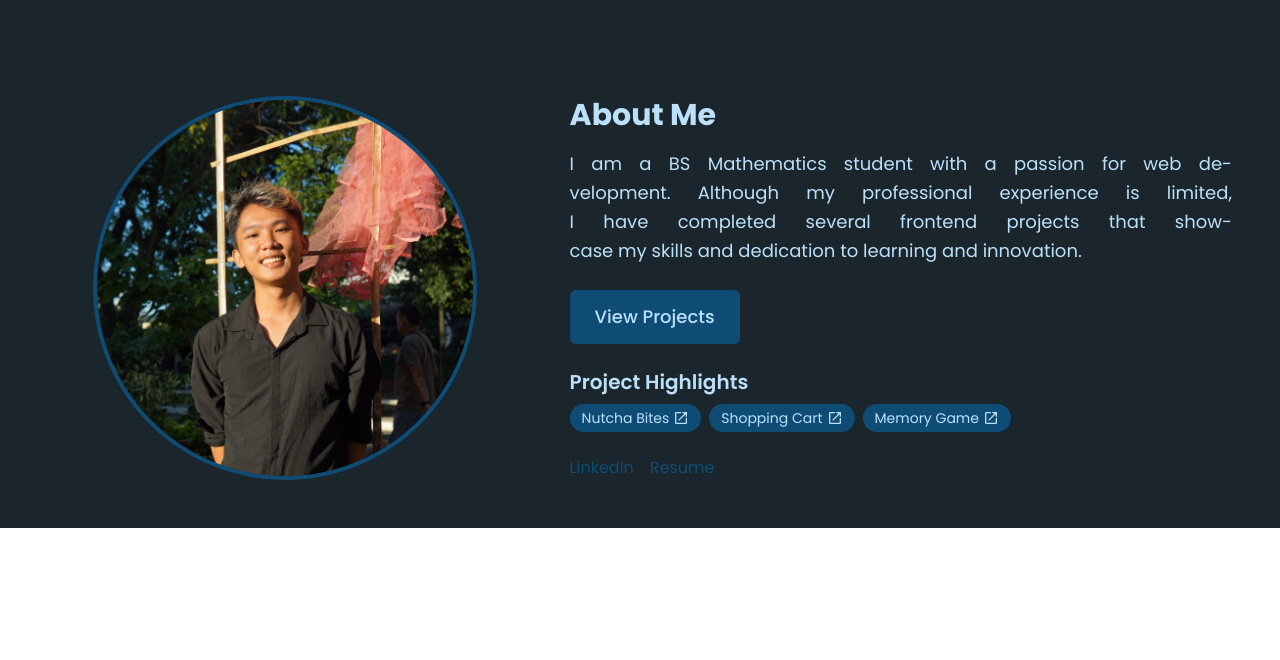
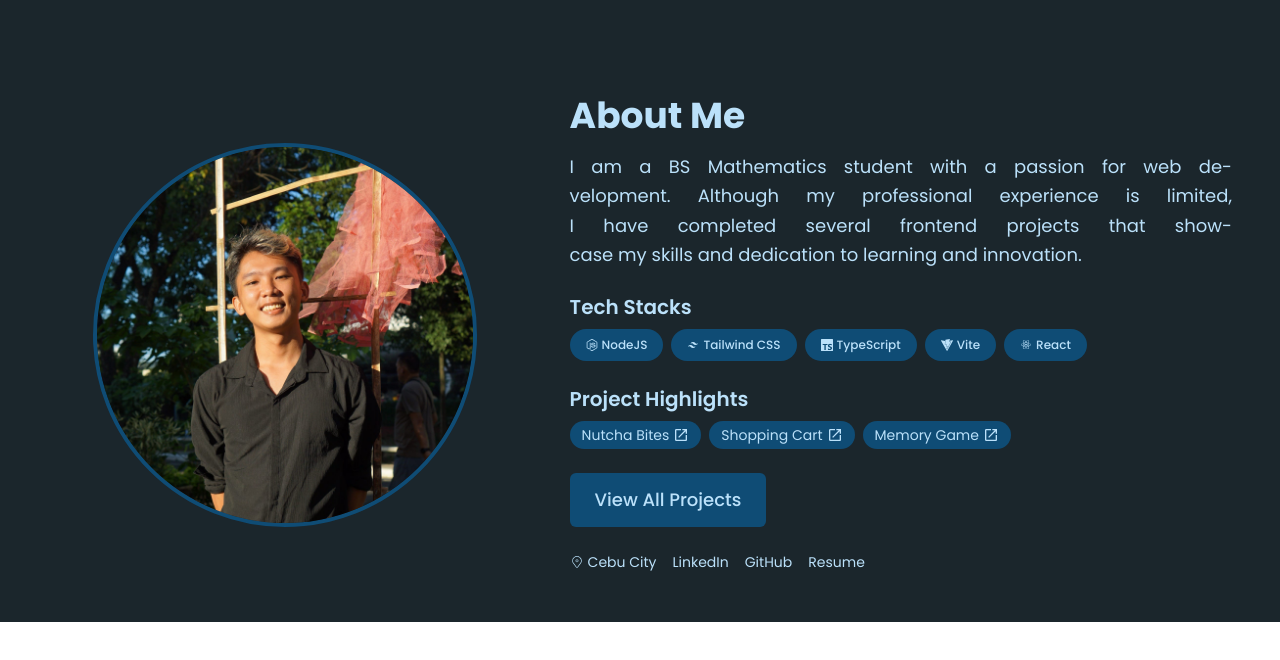
Before and after one commit to jlescarlan11/Portfolio, a React (Vite) app: page /about in a window 1280 px wide. Shown: the top 660 px of the page. Built offline with nearby package versions, Linux system fonts and the light colour scheme.

Commit message:
Edit infos

```diff
--- a/src/App.tsx
+++ b/src/App.tsx
@@ -17,7 +17,7 @@ const App: React.FC = () => {
     const observerOptions = {
       root: null,
       rootMargin: "0px",
-      threshold: 0.6, // Adjust threshold as needed
+      threshold: 0.5, // Adjust threshold as needed
     };
 
     const observer = new IntersectionObserver((entries) => {
--- a/src/components/About.tsx
+++ b/src/components/About.tsx
@@ -1,5 +1,14 @@
-import React from "react";
+import React, { JSX } from "react";
+import { BiLogoReact, BiLogoTailwindCss } from "react-icons/bi";
+import { CiLocationOn } from "react-icons/ci";
 import { MdOpenInNew } from "react-icons/md";
+import {
+  SiJavascript,
+  SiNodedotjs,
+  SiRedux,
+  SiTypescript,
+  SiVite,
+} from "react-icons/si";
 import { Link } from "react-router-dom";
 import { HashLink } from "react-router-hash-link";
 
@@ -47,7 +56,7 @@ const projectHighlights: ProjectHighlight[] = [
   {
     id: "1",
     title: "Nutcha Bites",
-    preview: "https://nutchabites.example.com",
+    preview: "https://nutcha-bites.vercel.app/",
   },
   {
     id: "2",
@@ -61,11 +70,37 @@ const projectHighlights: ProjectHighlight[] = [
   },
 ];
 
+// -----------------------------------------------------------------------------
+// TechIcon Component
+// -----------------------------------------------------------------------------
+const techIconMap: { [key: string]: JSX.Element } = {
+  TypeScript: <SiTypescript title="TypeScript" />,
+  "Tailwind CSS": <BiLogoTailwindCss title="Tailwind CSS" />,
+  Vite: <SiVite title="Vite" />,
+  React: <BiLogoReact title="React" />,
+  Redux: <SiRedux title="Redux" />,
+  JavaScript: <SiJavascript title="TypeScript" />,
+  NodeJS: <SiNodedotjs title="Node JS" />,
+};
+
+// -----------------------------------------------------------------------------
+// TechBadge Component
+// -----------------------------------------------------------------------------
+const TechBadge: React.FC<{ tech: string }> = ({ tech }) => {
+  return (
+    <span className="inline-flex items-center gap-1 justify-start m-1 text-xs font-medium rounded-full text-[var(--text-color)">
+      {techIconMap[tech] || null} {tech}
+    </span>
+  );
+};
+
+const techStacks = ["NodeJS", "Tailwind CSS", "TypeScript", "Vite", "React"];
+
 const BioSection = () => {
   return (
     <div className="w-full md:w-3/5 md:pl-12 ">
       {/* Section Heading */}
-      <h2 className="text-3xl font-bold mb-4">About Me</h2>
+      <h2 className="text-4xl font-bold mb-4">About Me</h2>
       {/* Bio Text */}
       <p className="text-lg text-balance break-normal hyphens-auto text-justify leading-relaxed mb-6">
         I am a BS Mathematics student with a passion for web development.
@@ -73,6 +108,42 @@ const BioSection = () => {
         frontend projects that showcase my skills and dedication to learning and
         innovation.
       </p>
+      {/* Techstacks */}
+      <div className="mb-6">
+        <h3 className="text-xl font-semibold mb-2">Tech Stacks</h3>
+        {/*
+          The project items are rendered as interactive badges.
+          Each badge is clickable (using React Router's Link) to provide more details about the project.
+          Hover effects (scale and color change) enhance user engagement.
+        */}
+        <ul className="flex flex-wrap gap-2">
+          {techStacks.map((techStack) => (
+            <li className="flex flex-row items-center gap-1 px-3 py-1 bg-[var(--accent-color)] rounded-full text-sm text-[var(--text-color)] cursor-pointer transition transform duration-200 hover:scale-105 hover:bg-[var(--secondary-color)]">
+              <TechBadge key={techStack} tech={techStack} />
+            </li>
+          ))}
+        </ul>
+      </div>
+
+      {/* Project Highlights Section */}
+      <div className="mb-6">
+        <h3 className="text-xl font-semibold mb-2">Project Highlights</h3>
+        {/*
+          The project items are rendered as interactive badges.
+          Each badge is clickable (using React Router's Link) to provide more details about the project.
+          Hover effects (scale and color change) enhance user engagement.
+        */}
+        <ul className="flex flex-wrap gap-2">
+          {projectHighlights.map((projectHighlight) => (
+            <Link to={projectHighlight.preview} aria-label="Go to Project">
+              <li className="flex flex-row items-center gap-1 px-3 py-1 bg-[var(--accent-color)] rounded-full text-sm text-[var(--text-color)] cursor-pointer transition transform duration-200 hover:scale-105 hover:bg-[var(--secondary-color)]">
+                {projectHighlight.title}
+                <MdOpenInNew className="text-base" />
+              </li>
+            </Link>
+          ))}
+        </ul>
+      </div>
       {/* Call-to-Action Button */}
       <div className="mb-6">
         <HashLink
@@ -90,44 +161,38 @@ const BioSection = () => {
           // - focus:outline-none focus:ring-2 focus:ring-offset-2 focus:ring-[var(--accent-color)]: Enhanced focus for accessibility.
           className="inline-block px-6 py-3 border border-transparent text-base sm:text-lg font-medium rounded-md text-[var(--text-color)] bg-[var(--accent-color)] transition transform duration-200 hover:scale-105 hover:shadow-xl active:scale-95 focus:outline-none focus:ring-2 focus:ring-offset-2 focus:ring-[var(--accent-color)]"
         >
-          View Projects
+          View All Projects
         </HashLink>
       </div>
-      {/* Project Highlights Section */}
-      <div className="mb-6">
-        <h3 className="text-xl font-semibold mb-2">Project Highlights</h3>
-        {/*
-          The project items are rendered as interactive badges.
-          Each badge is clickable (using React Router's Link) to provide more details about the project.
-          Hover effects (scale and color change) enhance user engagement.
-        */}
-        <ul className="flex flex-wrap gap-2">
-          {projectHighlights.map((projectHighlight) => (
-            <li className="flex flex-row items-center gap-1 px-3 py-1 bg-[var(--accent-color)] rounded-full text-sm text-[var(--text-color)] cursor-pointer transition transform duration-200 hover:scale-105 hover:bg-[var(--secondary-color)]">
-              {projectHighlight.title}
-              <Link to={projectHighlight.preview} aria-label="Go to Project">
-                <MdOpenInNew className="text-base" />
-              </Link>
-            </li>
-          ))}
-        </ul>
-      </div>
       {/* Engagement Elements: Social Media & Resume Links */}
-      <div className="flex flex-wrap items-center space-x-4">
+      <div className="flex flex-wrap text-sm items-center space-x-4">
+        {/* Location */}
+        <p className="flex gap-1 items-center text-balance break-normal hyphens-auto text-justify leading-relaxed">
+          <CiLocationOn /> Cebu City
+        </p>
         <a
-          href="https://www.linkedin.com/in/your-profile" // Replace with your LinkedIn URL.
+          href="https://www.linkedin.com/in/john-lester-escarlan-3a23072a6/" // Replace with your LinkedIn URL.
           target="_blank"
           rel="noopener noreferrer"
-          className="text-[var(--accent-color)] hover:underline"
+          className="text-[var(--text-color)] hover:underline"
           aria-label="LinkedIn Profile"
         >
           LinkedIn
         </a>
         <a
+          href="https://github.com/jlescarlan11" // Replace with your LinkedIn URL.
+          target="_blank"
+          rel="noopener noreferrer"
+          className="text-[var(--text-color)] hover:underline"
+          aria-label="GitHub Profile"
+        >
+          GitHub
+        </a>
+        <a
           href="/resume.pdf" // Replace with your resume path.
           target="_blank"
           rel="noopener noreferrer"
-          className="text-[var(--accent-color)] hover:underline"
+          className="text-[var(--text-color)] hover:underline"
           aria-label="Download Resume"
         >
           Resume
--- a/src/components/Footer.tsx
+++ b/src/components/Footer.tsx
@@ -4,9 +4,9 @@ const Footer = () => {
       <footer
         role="contentinfo"
         aria-label="Footer Section"
-        className="bg-[var(--primary-color)] border-t border-[var(--secondary-color)] text-[var(--text-color)] py-8 px-4 sm:px-6 md:px-12 animate-fadeIn"
+        className="bg-[var(--primary-color)] border-t border-[var(--secondary-color)] text-[var(--text-color)] py-8 px-4 sm:px-6 md:px-12 "
       >
-        <div className="container mx-auto text-center">
+        <div className="container mx-auto text-center animate-fadeIn">
           {/* Copyright Notice */}
           <p className="text-sm">
             &copy; {new Date().getFullYear()} John Lester Escarlan. All rights
--- a/src/components/Portfolio.tsx
+++ b/src/components/Portfolio.tsx
@@ -1,26 +1,20 @@
 // Portfolio.tsx
 // =============================================================================
-// Portfolio Component for Web Developer's Portfolio with Description Modal
+// Portfolio Component for Web Developer's Portfolio (Vertical Card Layout)
 //
-// This component renders a responsive grid layout of interactive project cards.
-// Each card displays a project thumbnail with a gradient overlay, title, brief description,
-// tech stack (with icons), a "Preview" button linking to the live website preview,
-// and a "View Description" button that opens a modal with the full description.
-//
-// Design Details:
-//   - Background: var(--primary-color)
-//   - Text: text-[var(--text-color)]
-//   - Accents/Borders: var(--secondary-color)
-//   - Typography: Uses the globally configured Roboto font.
-//   - Layout: Responsive grid (grid-cols-1 for mobile, sm:grid-cols-2 for tablet, md:grid-cols-3 for desktop).
-//   - Vertical Spacing: Top padding (pt-24) prevents content from being hidden behind a fixed navbar.
-//   - Interactivity: Hover effects and smooth transitions enhance user engagement.
-//   - Focus Styles: Tailwind's focus:ring utilities improve keyboard navigation.
+// Each project card displays the image at the top, followed by the project
+// details below (title, description, tech stack, and preview button).
 // =============================================================================
 
-import React, { JSX, useState } from "react";
+import React, { JSX } from "react";
 import { BiLogoTailwindCss, BiLogoReact } from "react-icons/bi";
-import { SiTypescript, SiVite, SiRedux, SiJavascript } from "react-icons/si";
+import {
+  SiTypescript,
+  SiVite,
+  SiRedux,
+  SiJavascript,
+  SiNodedotjs,
+} from "react-icons/si";
 import nutchaBitesOverview from "../assets/project-nutcha-bites.jpg";
 import { MdOpenInNew } from "react-icons/md";
 
@@ -33,21 +27,20 @@ interface Project {
   description: string;
   thumbnail: string; // Path to the project thumbnail image.
   preview: string; // URL for the live preview of the project.
-  techStack: string[]; // List of technologies used (e.g. TypeScript, Tailwind CSS, Vite).
+  techStack: string[]; // List of technologies used.
 }
 
 // -----------------------------------------------------------------------------
 // TechIcon Component
 // -----------------------------------------------------------------------------
 const techIconMap: { [key: string]: JSX.Element } = {
-  TypeScript: <SiTypescript className="w-5 h-5" title="TypeScript" />,
-  "Tailwind CSS": (
-    <BiLogoTailwindCss className="w-5 h-5" title="Tailwind CSS" />
-  ),
-  Vite: <SiVite className="w-5 h-5" title="Vite" />,
-  React: <BiLogoReact className="w-5 h-5" title="React" />,
-  Redux: <SiRedux className="w-5 h-5" title="Redux" />,
-  JavaScript: <SiJavascript className="w-5 h-5" title="TypeScript" />,
+  TypeScript: <SiTypescript title="TypeScript" />,
+  "Tailwind CSS": <BiLogoTailwindCss title="Tailwind CSS" />,
+  Vite: <SiVite title="Vite" />,
+  React: <BiLogoReact title="React" />,
+  Redux: <SiRedux title="Redux" />,
+  JavaScript: <SiJavascript title="TypeScript" />,
+  NodeJS: <SiNodedotjs title="Node JS" />,
 };
 
 // -----------------------------------------------------------------------------
@@ -55,95 +48,54 @@ const techIconMap: { [key: string]: JSX.Element } = {
 // -----------------------------------------------------------------------------
 const TechBadge: React.FC<{ tech: string }> = ({ tech }) => {
   return (
-    <span className="inline-flex justify-start px-2 py-1 m-1 text-xs font-medium rounded-full bg-gray-800 text-gray-200">
-      {techIconMap[tech] || null}
+    <span className="inline-flex items-center gap-1 justify-start m-1 text-xs font-medium rounded-full text-[var(--text-color)  bg-[var(--accent-color)] py-1 px-2">
+      {techIconMap[tech] || null} {tech}
     </span>
   );
 };
 
 // -----------------------------------------------------------------------------
-// DescriptionModal Component
-// -----------------------------------------------------------------------------
-interface DescriptionModalProps {
-  isOpen: boolean;
-  onClose: () => void;
-  title: string;
-  description: string;
-}
-
-const DescriptionModal: React.FC<DescriptionModalProps> = ({
-  isOpen,
-  onClose,
-  title,
-  description,
-}) => {
-  if (!isOpen) return null;
-  return (
-    <div className="fixed inset-0 z-50 flex items-center justify-center bg-black bg-opacity-50">
-      <div className="bg-[var(--primary-color)] text-[var(--text-color)] rounded-lg p-6 max-w-md mx-4 shadow-lg">
-        <h3 className="text-xl font-bold mb-4">{title}</h3>
-        <p className="mb-4">{description}</p>
-        <button
-          onClick={onClose}
-          className="inline-block px-4 py-2 bg-[var(--secondary-color)] text-[var(--text-color)] rounded hover:bg-[var(--accent-color)] transition"
-          aria-label="Close description modal"
-        >
-          Close
-        </button>
-      </div>
-    </div>
-  );
-};
-
-// -----------------------------------------------------------------------------
-// ProjectCard Component Props
+// ProjectCard Component (Vertical Layout)
 // -----------------------------------------------------------------------------
 interface ProjectCardProps {
   project: Project;
 }
 
-// -----------------------------------------------------------------------------
-// ProjectCard Component
-// -----------------------------------------------------------------------------
 const ProjectCard: React.FC<ProjectCardProps> = ({ project }) => {
-  const [isModalOpen, setIsModalOpen] = useState(false);
-
   return (
-    <>
     <div
-        className="relative rounded-lg overflow-hidden transition transform duration-200 hover:scale-105 focus:outline-none focus:ring-2 focus:ring-offset-2 focus:ring-[var(--secondary-color)] h-64 bg-cover bg-center bg-no-repeat"
+      className="bg-[var(--primary-color)] rounded-lg shadow  border border-[var(--secondary-color)] overflow-hidden transition transform duration-200 hover:scale-105 focus:outline-none focus:ring-2 focus:ring-offset-2 focus:ring-[var(--secondary-color)]"
       role="listitem"
       aria-label={`Project card for ${project.title}`}
+    >
+      {/* Project Details */}
+      <div className="p-4">
+        {/* Project Image */}
+        <div
+          className="h-56 bg-cover bg-center mb-4 rounded-xl "
           style={{ backgroundImage: `url(${project.thumbnail})` }}
-      >
-        {/* Gradient Overlay */}
-        <div className="absolute inset-0 bg-gradient-to-t from-[var(--primary-color)] to-transparent opacity-70"></div>
-        {/* Content */}
-        <div className="relative p-4 h-full flex flex-col justify-end text-white">
-          {/* Project Title */}
-          <h3 className="text-xl font-semibold mb-1">{project.title}</h3>
-          {/* Tech Stack Display as Icon Badges */}
-          <div className="flex flex-wrap justify-start mb-2">
+        ></div>
+        {/* Title */}
+        <h3 className="text-2xl font-bold mb-2 text-[var(--text-color)]">
+          {project.title}
+        </h3>
+        {/* Description */}
+        <p className="text-sm mb-4 text-[var(--text-color)]">
+          {project.description}
+        </p>
+        {/* Tech Stack Badges */}
+        <div className="flex flex-wrap mb-4">
           {project.techStack.map((tech) => (
             <TechBadge key={tech} tech={tech} />
           ))}
         </div>
-          {/* Action Buttons */}
-          <div className="flex space-x-2">
-            {/* View Description Button */}
-            <button
-              onClick={() => setIsModalOpen(true)}
-              className="inline-block px-3 py-1 bg-[var(--secondary-color)] text-[var(--text-color)] rounded hover:bg-[var(--accent-color)] transition text-sm"
-              aria-label={`View description for ${project.title}`}
-            >
-              View Description
-            </button>
         {/* Preview Button */}
+        <div>
           <a
             href={project.preview}
             target="_blank"
             rel="noopener noreferrer"
-              className="flex gap-1 items-center px-3 py-1 bg-[var(--secondary-color)] text-[var(--text-color)] rounded hover:bg-[var(--accent-color)] transition text-sm"
+            className="inline-flex items-center gap-2 px-4 py-2 bg-[var(--secondary-color)] text-[var(--text-color)] rounded hover:bg-[var(--accent-color)] transition text-sm"
             aria-label={`Preview ${project.title}`}
           >
             Preview <MdOpenInNew />
@@ -151,14 +103,6 @@ const ProjectCard: React.FC<ProjectCardProps> = ({ project }) => {
         </div>
       </div>
     </div>
-      {/* Description Modal */}
-      <DescriptionModal
-        isOpen={isModalOpen}
-        onClose={() => setIsModalOpen(false)}
-        title={project.title}
-        description={project.description}
-      />
-    </>
   );
 };
 
@@ -170,7 +114,7 @@ const projects: Project[] = [
     id: "1",
     title: "Nutcha Bites",
     description:
-      "Nutcha Bites is a product website designed to replicate the experience of a genuine shopping app. I built this site to complement the product aspect of my business proposoal in my certain subject.",
+      "Nutcha Bites is a product website designed to replicate the experience of a genuine shopping app. I built this site to complement the product aspect of my business proposal.",
     thumbnail: `${nutchaBitesOverview}`,
     preview: "https://nutcha-bites.vercel.app/",
     techStack: ["TypeScript", "Tailwind CSS", "Vite", "React"],
@@ -194,9 +138,11 @@ const projects: Project[] = [
   // Additional projects can be added here.
 ];
 
+// -----------------------------------------------------------------------------
+// Portfolio Component
+// -----------------------------------------------------------------------------
 const Portfolio: React.FC = () => {
   return (
-    // Section uses top padding (pt-24) to avoid content being hidden behind a fixed navbar.
     <section
       aria-label="Portfolio Section"
       className="relative overflow-hidden bg-[var(--primary-color)] text-[var(--text-color)] pt-24 pb-12 px-4 sm:px-6 md:px-12"
@@ -207,7 +153,7 @@ const Portfolio: React.FC = () => {
         {/* Grid Layout Container */}
         <div
           role="list"
-          className="grid grid-cols-1 sm:grid-cols-2 md:grid-cols-3 gap-8"
+          className="grid grid-cols-1 gap-8 sm:grid-cols-2 lg:grid-cols-3"
         >
           {projects.map((project) => (
             <ProjectCard key={project.id} project={project} />
```
Also changed, not shown: src/components/Education.tsx (+4 -4 lines), src/components/GridLines.tsx (+3 -11 lines), src/components/Hero.tsx (+7 -8 lines). Lines whose indentation alone changed are shown as unchanged.
